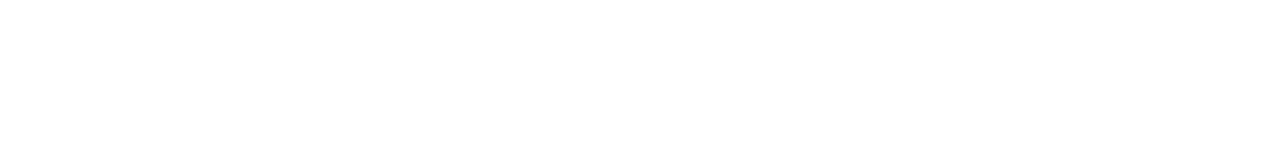
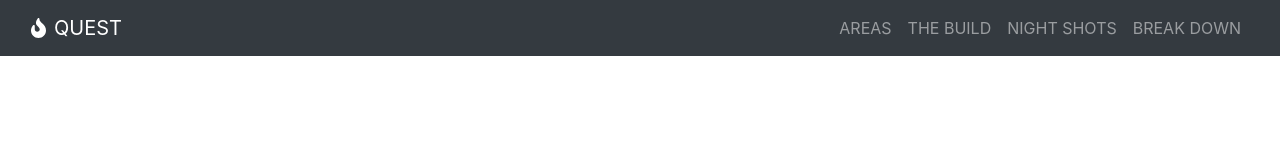
Before and after one commit to andyfoster/quest-gallery, a website with bundled scripts: page build/index.html in a window 1280 px wide. Built offline with nearby package versions, Linux system fonts and the light colour scheme.

Commit message:
Set up navbar

```diff
--- a/build/index.html
+++ b/build/index.html
@@ -13,6 +13,33 @@
   </head>
 
   <body>
+    <nav
+      class="site-nav text-uppercase navbar navbar-expand-md navbar-dark bg-dark w-100 bg-primary"
+    >
+      <div class="container-fluid">
+        <a href="#page-hero" class="navbar-brand font-weight-normal">
+          <i class="fas fa-fire mr-2"></i>Quest
+        </a>
+        <button
+          type="button"
+          class="navbar-toggler"
+          data-toggle="collapse"
+          data-target="#navToggler"
+          aria-controls="#navToggler"
+        >
+          <span class="navbar-toggler-icon"></span>
+        </button>
+        <section class="collapse navbar-collapse" id="navToggler">
+          <div class="navbar-nav ml-auto">
+            <a class="nav-item nav-link" href="#areas">Areas</a>
+            <a class="nav-item nav-link" href="#build">The Build</a>
+            <a class="nav-item nav-link" href="#night">Night Shots</a>
+            <a class="nav-item nav-link" href="#breakdown">Break Down</a>
+          </div>
+        </section>
+      </div>
+    </nav>
+
     <script src="js/lib/jquery.min.js"></script>
     <script src="js/lib/bootstrap.bundle.min.js"></script>
     <script src="js/lib/gsap.min.js"></script>
```
